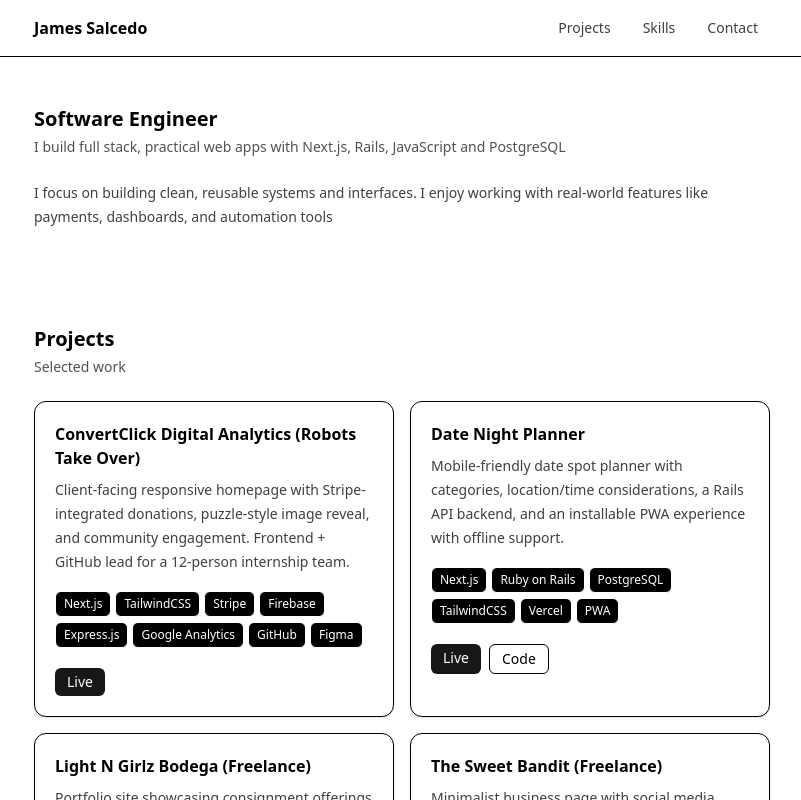
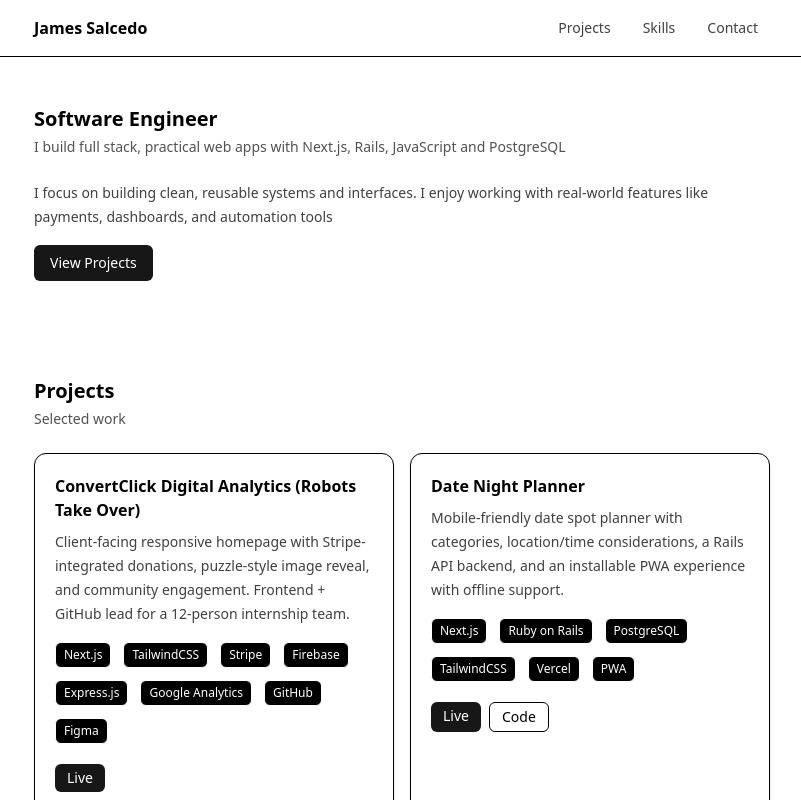
Before and after one commit to JamesSalcedo001/james_salcedo_portfolio, a Next.js app: page / in a window 1280 px wide. Shown: the top 800 px of the page, without its empty margins (238-1039 px from the left). Built offline with nearby package versions, Linux system fonts and the light colour scheme.

Commit message:
Add Button component and scrollbehavior

```diff
--- /dev/null
+++ b/src/app/components/Button.js
@@ -0,0 +1,13 @@
+"use client";
+
+export default function Button({ children, type = "button", ...props }) {
+    return (
+        <button
+            type={type}
+            className="rounded-md bg-neutral-900 px-4 py-2 text-sm text-white hover:bg-neutral-800"
+            {...props}
+        >
+            {children}
+        </button>
+    )
+}
--- a/src/app/components/ProjectsGrid.js
+++ b/src/app/components/ProjectsGrid.js
@@ -44,7 +44,7 @@ export default function ProjectsGrid() {
                         </p>
                     </div>
 
-                    <div className="mt-4 flex-flex-wrap gap-2">
+                    <div className="mt-4 flex flex-wrap gap-2">
                         {p.tags.map((t) => (
                             <Badge key={t}>{t}</Badge>
                         ))}
--- a/src/app/page.js
+++ b/src/app/page.js
@@ -1,8 +1,10 @@
+"use client";
+
 import SiteHeader from "./components/SiteHeader";
 import Section from "./components/Section";
 import ProjectsGrid from "./components/ProjectsGrid";
 import SkillsGrid from "./components/SkillsGrid";
-
+import Button from "./components/Button";
 
 export default function Home() {
   return (
@@ -18,6 +20,9 @@ export default function Home() {
           <p className="text-sm text-neutral-700 leading-6">
             I focus on building clean, reusable systems and interfaces. I enjoy working with real-world features like payments, dashboards, and automation tools
           </p>
+          <div className="mt-4">
+            <Button onClick={() => document.querySelector("#projects")?.scrollIntoView({ behavior: "smooth" })}>View Projects</Button>
+          </div>
 
         </Section>
 
```
